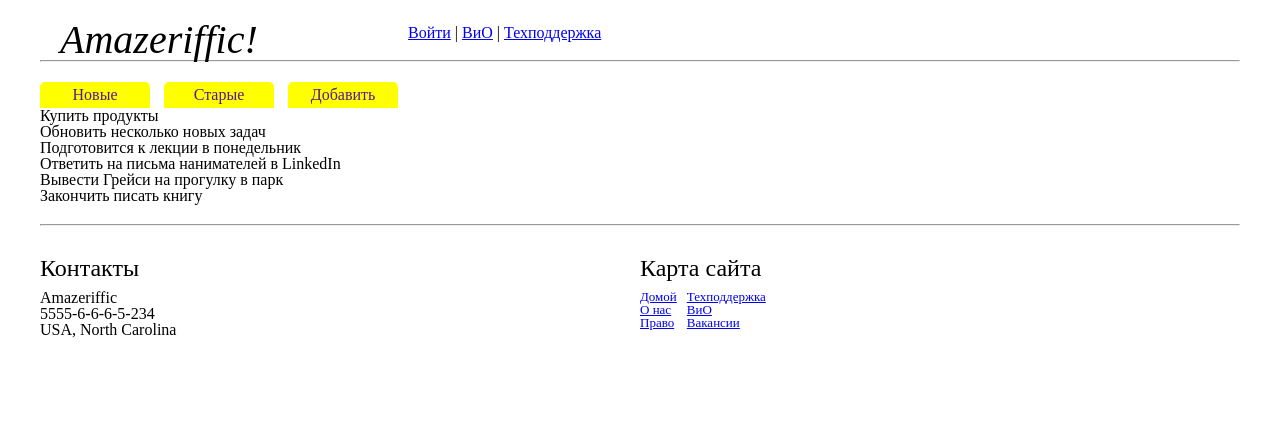
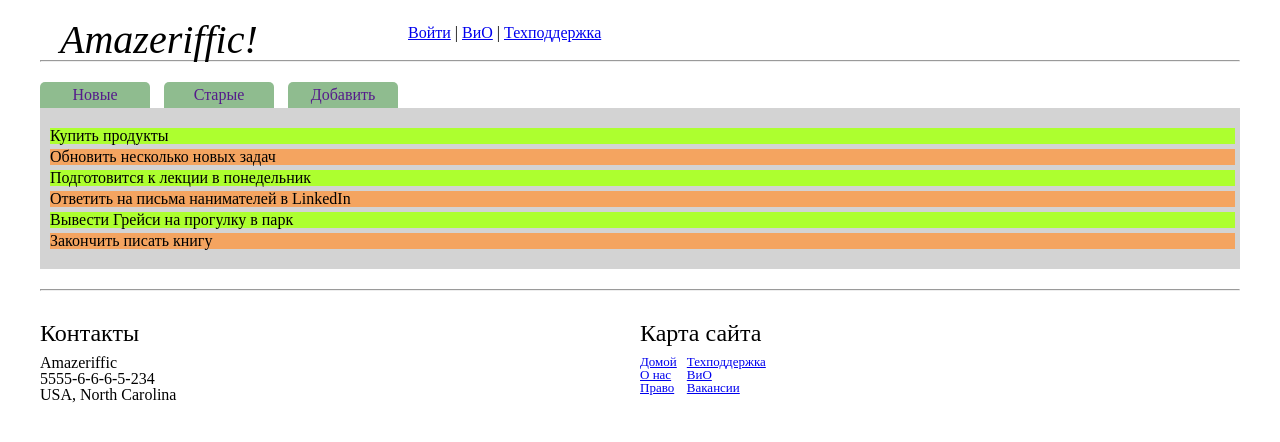
Before and after one commit to Mordress/web-learn, a plain HTML site: page Amazeriffic/index.html in a window 1280 px wide. Drawn offline with Linux system fonts and the light colour scheme.

Commit message:
Amazeriffic restyling-almost-ready

```diff
--- a/Amazeriffic/css/style.css
+++ b/Amazeriffic/css/style.css
@@ -28,7 +28,7 @@ header nav {
     padding: 5px;
 }
 .tabs a span.active {
-    background: yellow;
+    background: darkseagreen;
 }
 
 .line {
@@ -36,7 +36,9 @@ header nav {
     margin-bottom: 20px;
     clear: both;
 }
-
+footer .container{
+    background: gray;
+}
 footer h3 {
     font-size: 150%;
     font-weight: 300;
@@ -64,3 +66,17 @@ footer .sitemap {
     float: left;
     margin: 0 0 0 5px;
 }
+.content ul{
+    background: lightgray;
+    border: 10px;
+    padding: 15px 0 15px 5px;
+}
+.content ul li {
+    margin: 5px;
+}
+.content ul li:nth-child(odd) {
+    background: greenyellow;
+}
+.content ul li:nth-child(even) {
+    background: sandybrown;
+}
--- a/Amazeriffic/index.html
+++ b/Amazeriffic/index.html
@@ -44,6 +44,7 @@
             <hr>
         </div>
         <footer>
+            <div class="container">
                 <div class="contact">
                     <h3>Контакты</h3>
                     <p>Amazeriffic</p>
@@ -65,6 +66,7 @@
                         </div>
                     </ul>
                 </div>
+            </div>
         </footer>
     </div>
 </body>
```
Lines whose indentation alone changed are shown as unchanged.
